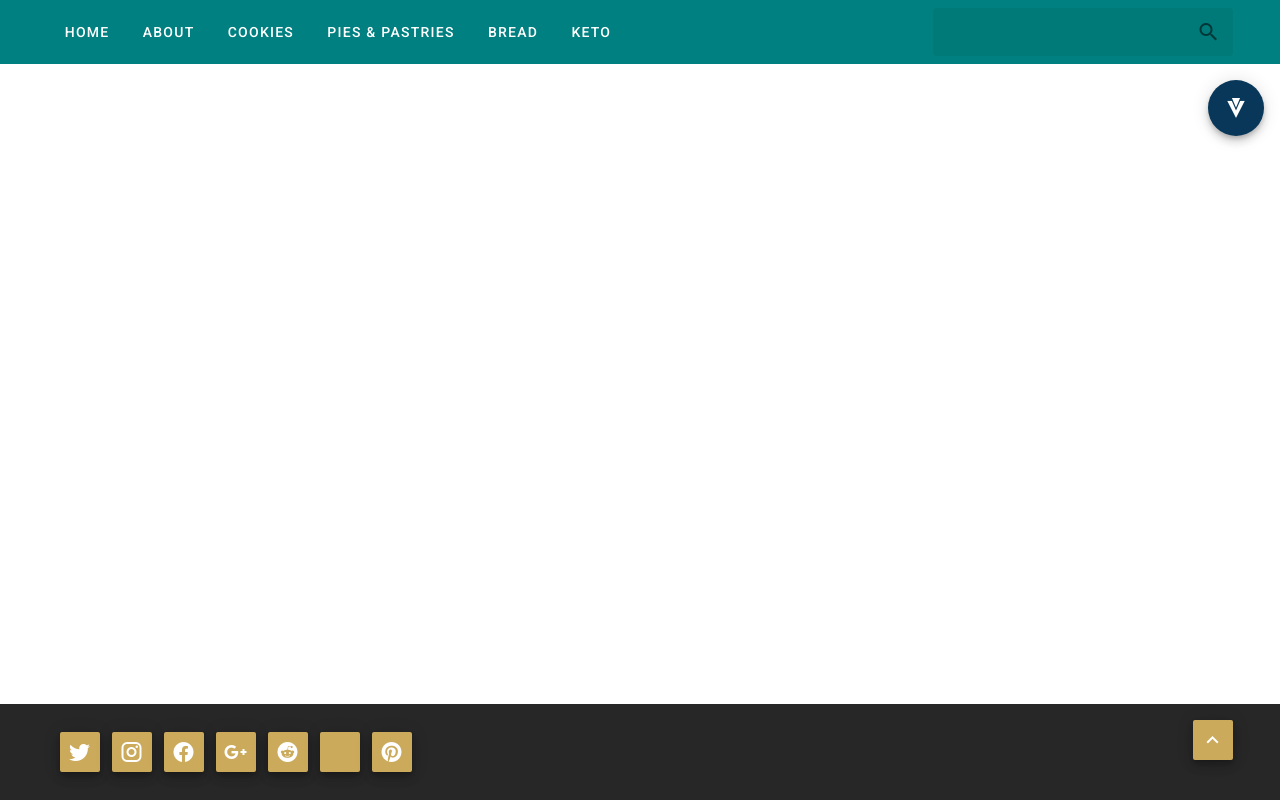
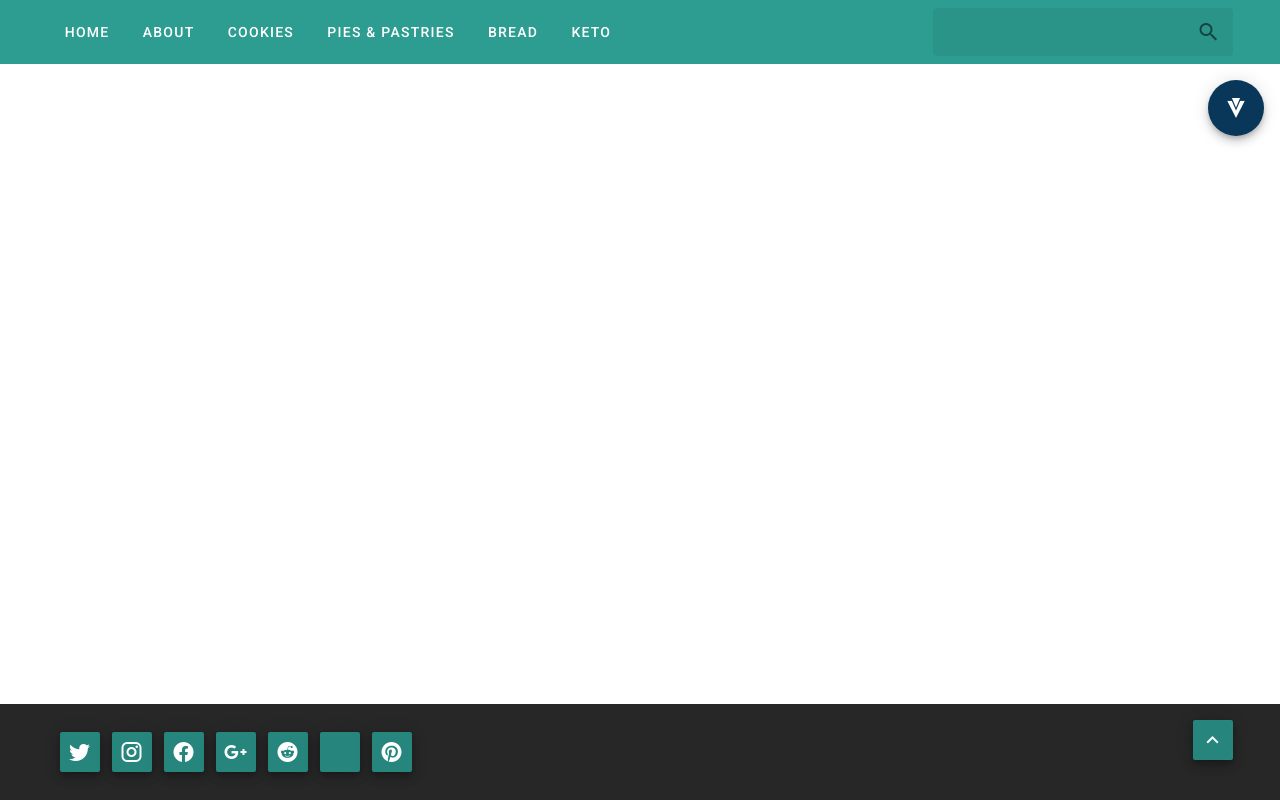
Before and after one commit to kristenburgess25/kbaked, a Vue app: page /about in a window 1280 px wide. Built offline with nearby package versions, Linux system fonts and the light colour scheme.

Commit message:
update teal to hex colors

```diff
--- a/src/components/Feed.vue
+++ b/src/components/Feed.vue
@@ -44,7 +44,7 @@
           title="Next page"
           @click="page++"
         >
-          <v-icon>mdi-chevron-right</v-icon>
+          <v-icon color="white">mdi-chevron-right</v-icon>
         </base-btn>
       </v-col>
     </v-row>
--- a/src/components/FeedCard.vue
+++ b/src/components/FeedCard.vue
@@ -16,13 +16,13 @@
       >
         <v-row
           v-if="!value.prominent"
-          class="fill-height text-right ma-0"
+          class="fill-height text-left ma-0"
         >
           <v-col cols="12">
             <v-chip
               label
               class="mx-0 mb-2 text-uppercase"
-              color="grey darken-3"
+              color="rgb(118, 20, 20)"
               text-color="white"
               small
               @click.stop=""
--- a/src/components/base/Btn.vue
+++ b/src/components/base/Btn.vue
@@ -1,7 +1,8 @@
 <template>
   <v-btn
     :style="styles"
-    color="primary"
+    color="#26867d"
+    text-color="white"
     fab
     small
     v-bind="$attrs"
--- a/src/components/core/AppBar.vue
+++ b/src/components/core/AppBar.vue
@@ -48,7 +48,7 @@
 
 <style>
 #app-bar {
-  background-color: teal;
+  background-color: #2d9d92;
 }
 .header-links span {
   /* color:  rgb(118, 20, 20); */
--- a/src/components/home/Banner.vue
+++ b/src/components/home/Banner.vue
@@ -52,7 +52,7 @@
 
 h1 {
   font-family: 'Yellowtail', cursive;
-  color: teal;
+  color:#2d9d92;
   background-color: rgb(118, 20, 20);
   font-size: 3.75rem !important;
   line-height: 3.75rem;
```
